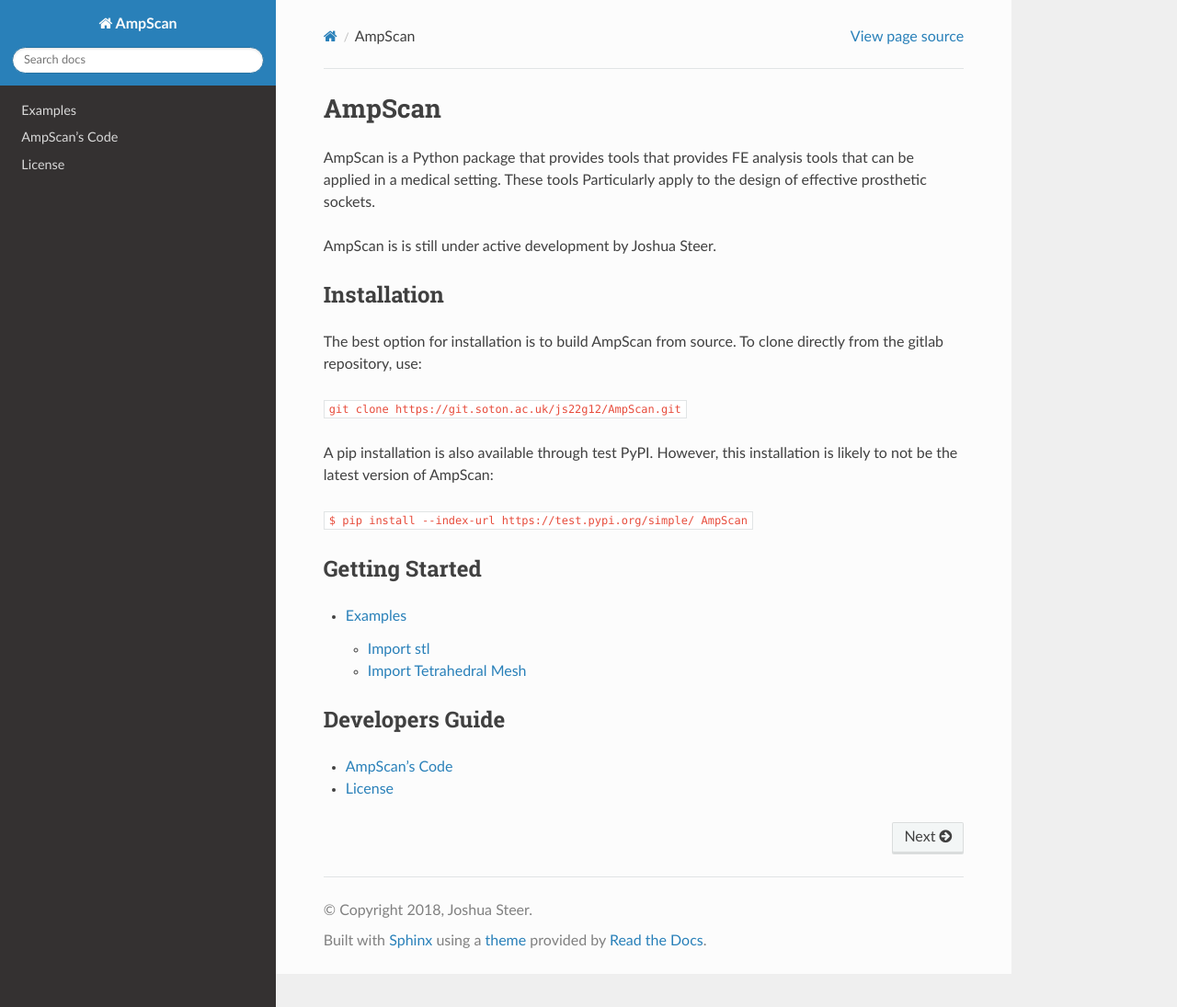
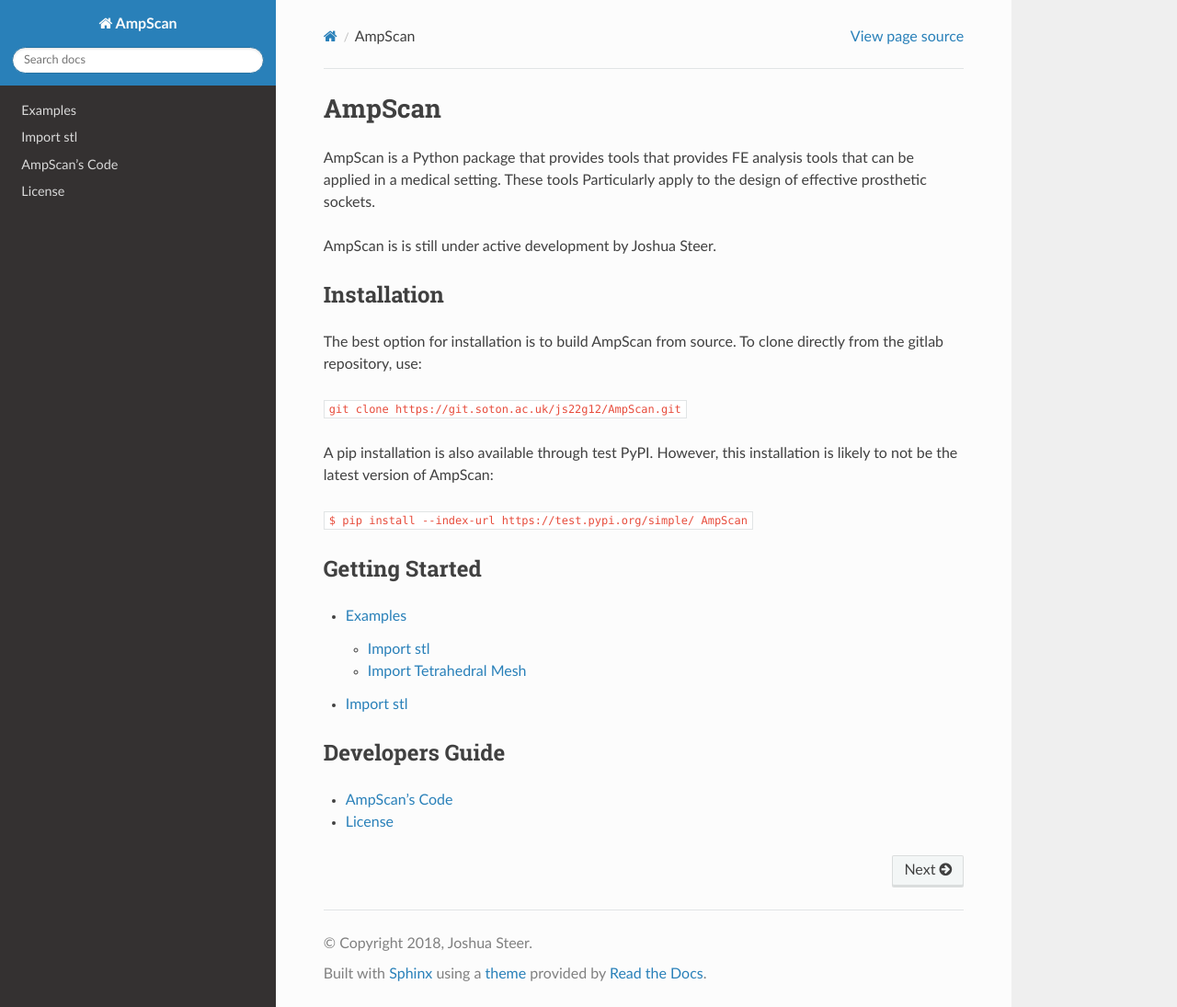
Before and after one commit to abel-research/ampscan, a Sphinx documentation site: the page built from docs/index.rst, in a window 1280 px wide and 1095 px high. Shown: the whole window at 92% size. Built offline with Sphinx 7.4.7 and the Read the Docs theme 2.0.0, drawn with Linux system fonts in a browser that asks for light colours; pages that are not in the unit, such as notebooks, are missing from menus; part of the change alters nothing that is shown.

```diff
--- a/docs/index.rst
+++ b/docs/index.rst
@@ -29,6 +29,7 @@ Getting Started
    :maxdepth: 3
 
    exampleDemos
+   examples/Workflow1-Importstl
 
 
 Developers Guide
```
